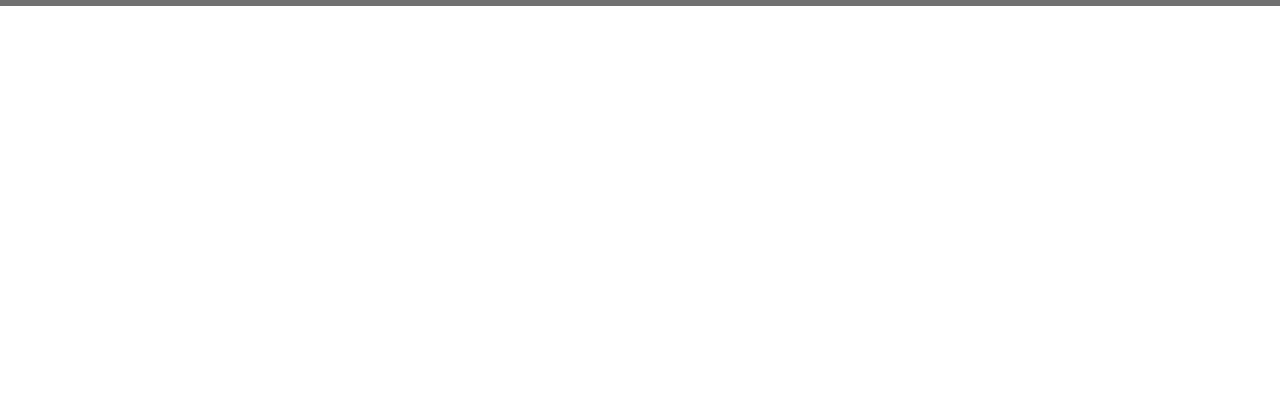
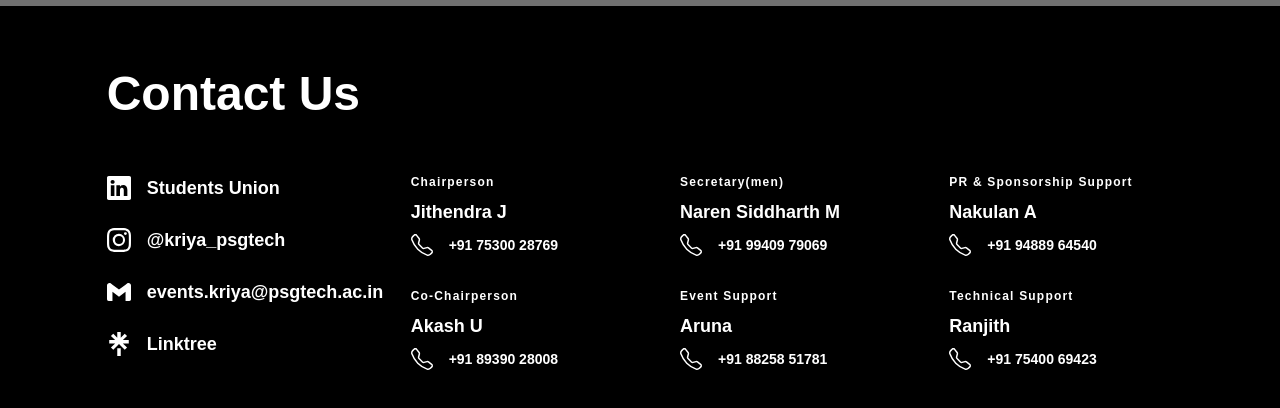
Before and after one commit to NitinPrime/Kriya2025Nextjs, a Next.js app: page / in a window 1280 px wide. Shown: the part 794-1202 px from the top of the page. Before the commit the page ends 800 px from the top, so only its background shows below. Built offline with nearby package versions, Linux system fonts and the light colour scheme; grey boxes are pictures that could not be loaded; a web font is replaced by a local one.

Commit message:
added footer component for contact us

```diff
--- a/package.json
+++ b/package.json
@@ -12,7 +12,8 @@
     "autoprefixer": "^10.4.20",
     "next": "15.0.4",
     "react": "^19.0.0",
-    "react-dom": "^19.0.0"
+    "react-dom": "^19.0.0",
+    "react-icons": "^5.4.0"
   },
   "devDependencies": {
     "eslint": "^8",
--- a/src/app/page.js
+++ b/src/app/page.js
@@ -3,9 +3,11 @@
 import React from "react";
 import CountdownTimer from "../components/CountdownTimer";
 import Image from "next/image";
+import FooterComponent from "../components/FooterComponent";
 
 function App() {
   return (
+    <>
       <div className="font-gruppo text-white min-h-screen flex flex-col items-center p-10 space-y-12 relative  overflow-hidden w-full">
         {/* Video Background with slight zoom */}
         <video
@@ -75,7 +77,10 @@
             Add to Calendar
           </button>
         </div>
+
       </div>
+      <FooterComponent />
+    </>
   );
 }
 
--- /dev/null
+++ b/src/components/FooterComponent.js
@@ -0,0 +1,120 @@
+import React from "react";
+import { BsInstagram, BsLinkedin, BsTelephone } from "react-icons/bs";
+import { SiLinktree } from "react-icons/si";
+import { TbBrandLinktree } from "react-icons/tb";
+import { SiGmail } from "react-icons/si";
+
+// Contact Us
+
+const Section9 = () => {
+    return (
+        <React.Fragment>
+
+            <section
+                id="section9"
+                className="w-screen bg-black px-[calc(100vw/12)] py-16 font-poppins"
+            >
+                <h1 className="text-5xl text-white font-bold pb-6">Contact Us</h1>
+                <div className="flex flex-col lg:flex-row gap-8 flex-wrap text-white mt-8">
+                    <div className="space-y-6 lg:w-56 lg:mr-12">
+                        <button
+                            className="flex items-center space-x-4"
+                            onClick={() =>
+                                window.open(
+                                    "https://www.linkedin.com/company/studentsunion-psgtech/",
+                                    "_blank"
+                                )
+                            }
+                        >
+                            <BsLinkedin size={24} className="text-white" />
+                            <p className="text-lg">Students Union</p>
+                        </button>
+                        <button
+                            className="flex items-center space-x-4"
+                            onClick={() =>
+                                window.open(
+                                    "https://www.instagram.com/kriya_psgtech/",
+                                    "_blank"
+                                )
+                            }
+                        >
+                            <BsInstagram size={24} className="text-white" />
+                            <p className="text-lg">@kriya_psgtech</p>
+                        </button>
+                        <button
+                            className="flex items-center space-x-4"
+                            onClick={() => window.open("mailto:events.kriya@psgtech.ac.in", "_blank")}
+                        >
+                            <SiGmail size={24} className="text-white" />
+                            <p className="text-lg">events.kriya@psgtech.ac.in</p>
+                        </button>
+                        <button
+                            className="flex items-center space-x-4"
+                            onClick={() =>
+                                window.open(
+                                    "https://linktr.ee/su.psgtech",
+                                    "_blank"
+                                )
+                            }
+                        >
+                            <SiLinktree size={24} className="text-white" />
+                            <p className="text-lg">Linktree</p>
+                        </button>
+
+                    </div>
+                    <div className="flex-1 flex flex-col lg:flex-wrap gap-8 lg:gap-6 lg:gap-y-12 lg:flex-row items-center lg:justify-between">
+                        <div className="w-full lg:w-56">
+                            <h5 className="text-xs tracking-widest">Chairperson</h5>
+                            <ContactItem name="Jithendra J" phone="+91 75300 28769" />
+
+                            <h5 className="text-xs tracking-widest mt-8">Co-Chairperson</h5>
+                            <ContactItem name="Akash U" phone="+91 89390 28008" />
+                        </div>
+                        <div className="w-full lg:w-56">
+                            <h5 className="text-xs tracking-widest">Secretary(men)</h5>
+                            <ContactItem name="Naren Siddharth M" phone="+91 99409 79069" />
+                            <h5 className="text-xs tracking-widest mt-8">Event Support
+                            </h5>
+                            <ContactItem
+                                name="Aruna"
+                                phone="+91 88258 51781"
+                            />
+                        </div>
+                        <div className="w-full lg:w-56">
+                            <h5 className="text-xs tracking-widest">
+                                PR & Sponsorship Support
+                            </h5>
+                            <ContactItem name="Nakulan A" phone="+91 94889 64540" />
+                            <h5 className="text-xs tracking-widest mt-8">Technical Support
+                            </h5>
+                            <ContactItem
+                                name="Ranjith"
+                                phone="+91 75400 69423"
+
+                            />
+                        </div>
+
+
+                    </div>
+                </div>
+            </section>
+        </React.Fragment>
+    );
+};
+
+const ContactItem = ({ name, phone, className = "" }) => {
+    return (
+        <div className={`${className}`}>
+            <h4 className="text-lg mt-2 font-semibold">{name}</h4>
+            <button
+                className="flex items-center space-x-4 mt-2"
+                onClick={() => window.open(`tel:${phone}`)}
+            >
+                <BsTelephone className="text-white" />
+                <p className="text-sm">{phone}</p>
+            </button>
+        </div>
+    );
+};
+
+export default Section9;
```
Also changed, not shown: 1 other file (tests, documents, lock files or other folders). Lines whose indentation alone changed are shown as unchanged.
